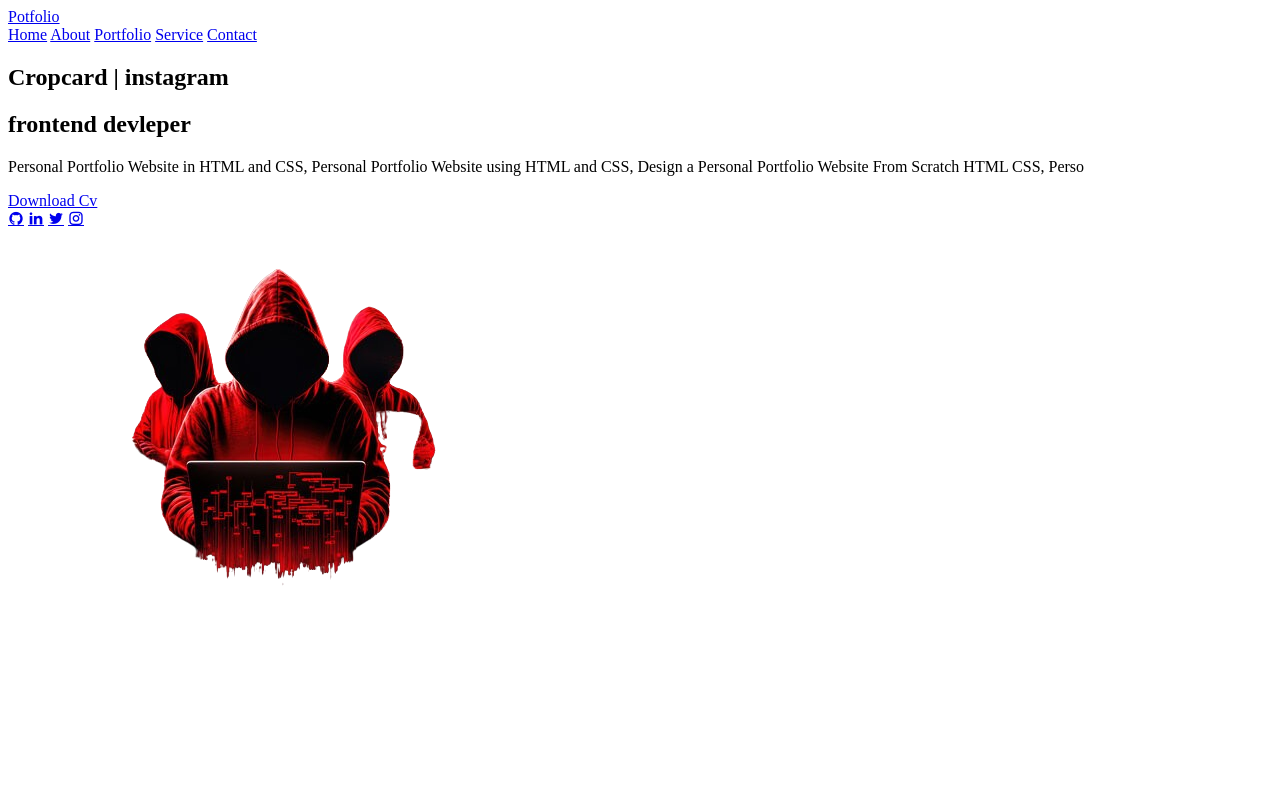
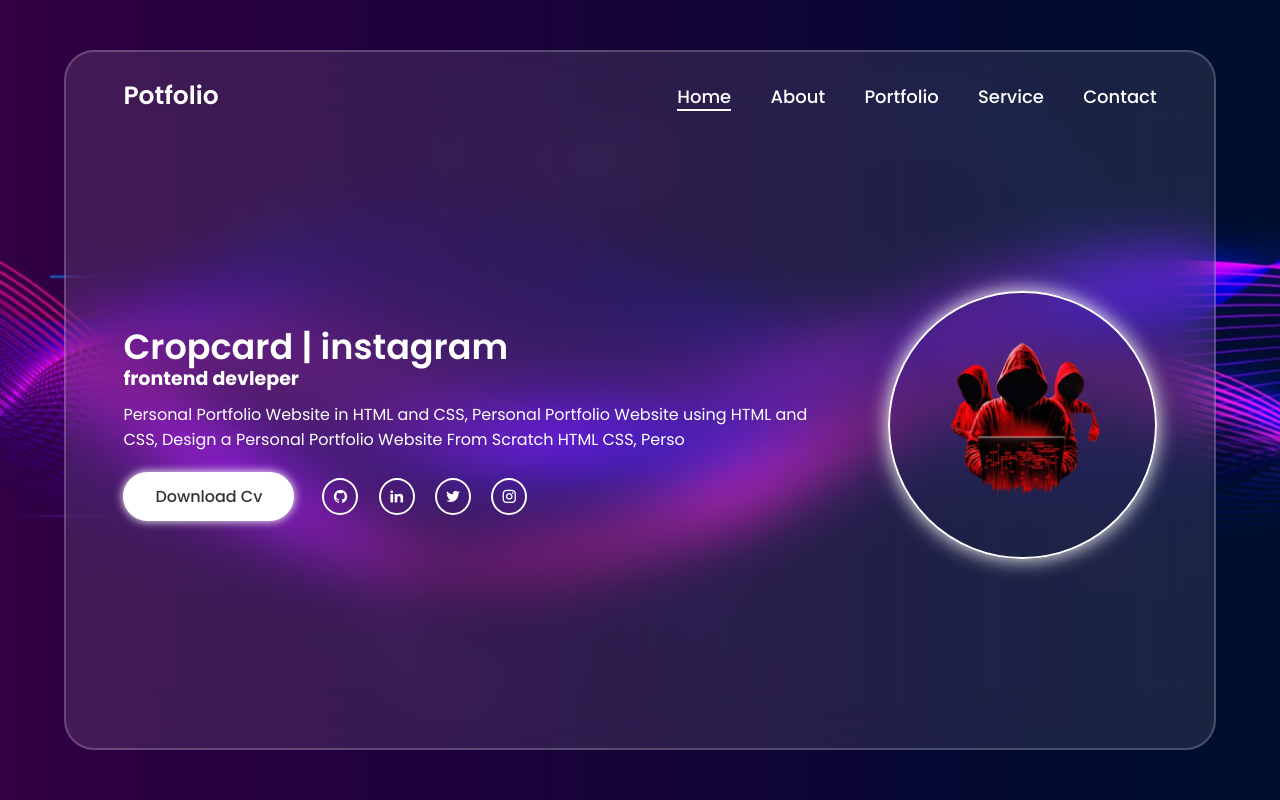
Before and after one commit to prabhakargadhe009/Portfolio-html-css, a plain HTML site: page index.html in a window 1280 px wide. Drawn offline with nearby package versions, Linux system fonts and the light colour scheme.

Commit message:
Update index.html

```diff
--- a/index.html
+++ b/index.html
@@ -8,7 +8,7 @@
     href="https://cdn.jsdelivr.net/npm/remixicon@4.5.0/fonts/remixicon.css"
     rel="stylesheet"
 />
-    <link rel="stylesheet" href="G.css">
+    <link rel="stylesheet" href="style.css">
 </head>
 <body>
  <div class="contener">
```
